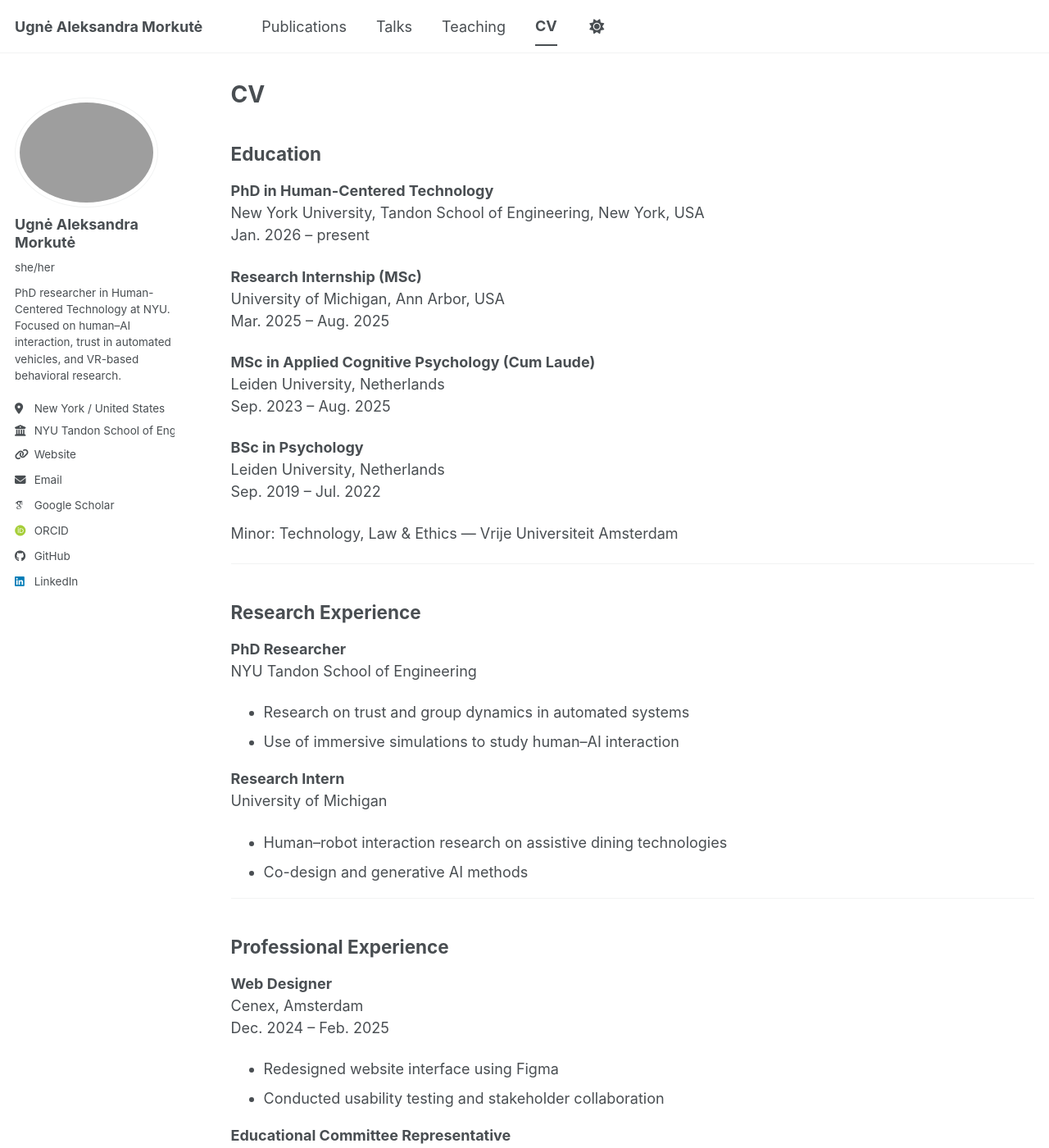
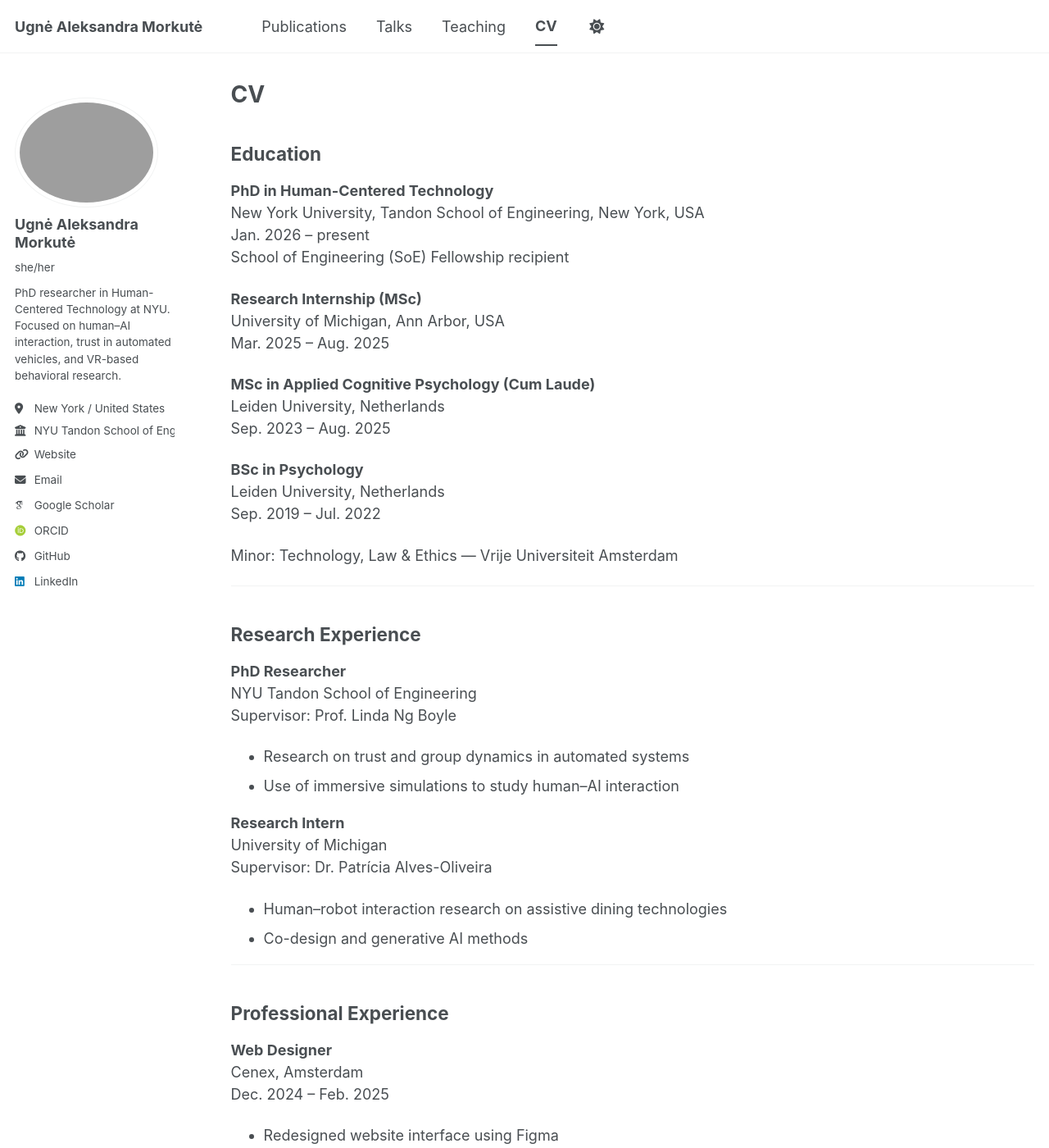
Before and after one commit to UgneMo/UgneMo.github.io, a Jekyll site: the page built from _pages/cv.md, in a window 1280 px wide and 1400 px high. Shown: the whole window at 82% size. Built offline with Jekyll 4.4.1, drawn with Linux system fonts in a browser that asks for light colours; some web fonts are replaced; a script bundle is joined from its source files by our own code; library files that are not in the unit come from our copies.

Commit message:
Update CV with fellowship and supervisor details
Added fellowship and supervisor information to CV.

```diff
--- a/_pages/cv.md
+++ b/_pages/cv.md
@@ -14,6 +14,7 @@ redirect_from:
 **PhD in Human-Centered Technology**
 New York University, Tandon School of Engineering, New York, USA
 Jan. 2026 – present
+School of Engineering (SoE) Fellowship recipient
 
 **Research Internship (MSc)**
 University of Michigan, Ann Arbor, USA
@@ -35,11 +36,13 @@ Minor: Technology, Law & Ethics — Vrije Universiteit Amsterdam
 
 **PhD Researcher**
 NYU Tandon School of Engineering
+Supervisor: Prof. Linda Ng Boyle
 - Research on trust and group dynamics in automated systems
 - Use of immersive simulations to study human–AI interaction
 
 **Research Intern**
 University of Michigan
+Supervisor: Dr. Patrícia Alves-Oliveira
 - Human–robot interaction research on assistive dining technologies
 - Co-design and generative AI methods
 
```
